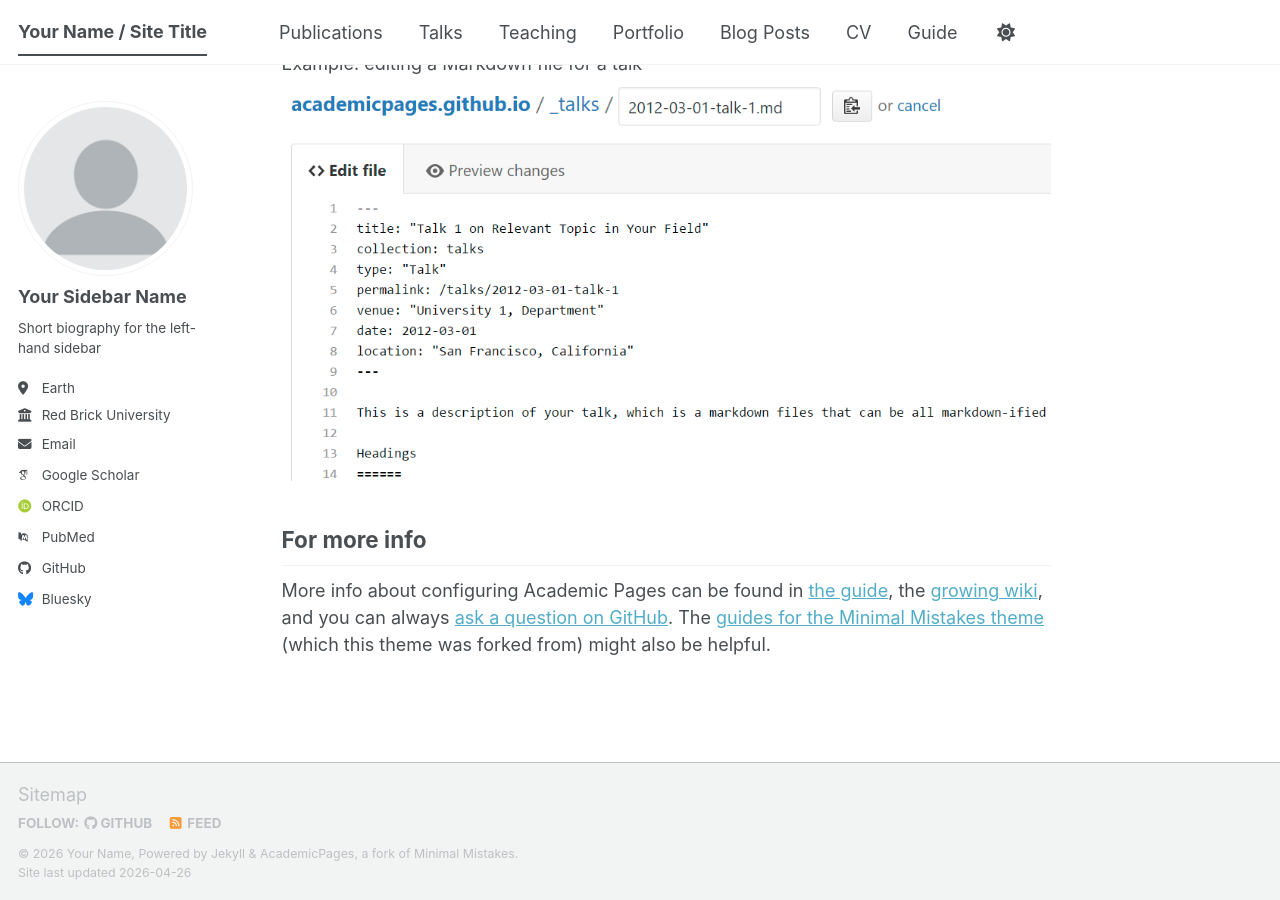
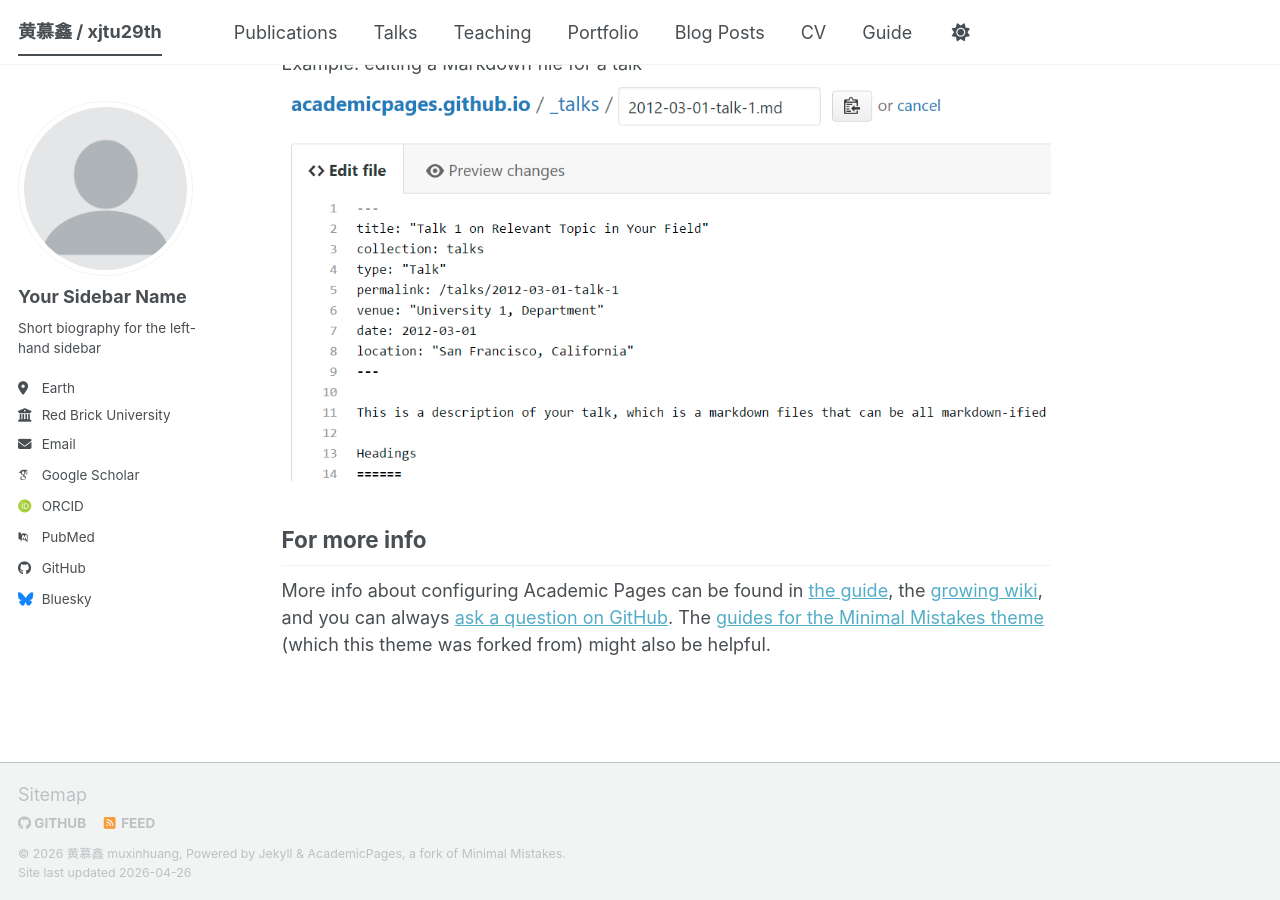
Before and after one commit to muxinhuang51-web/muxin-homepage, a Jekyll site: the page built from _pages/about.md, in a window 1280 px wide and 900 px high, scrolled down 2720 px. Built offline with Jekyll 4.4.1, drawn with Linux system fonts in a browser that asks for light colours; some web fonts are replaced; a script bundle is joined from its source files by our own code; library files that are not in the unit come from our copies.

Commit message:
Update site locale and title in config file

```diff
--- a/_config.yml
+++ b/_config.yml
@@ -7,11 +7,11 @@
 # server process.
 
 # Basic Site Settings
-locale                   : "en-US"
+locale                   : "xi'an"
 site_theme               : "default" # The available themes options are "default", "air", "sunrise", "mint", "dirt" and "contrast"
-title                    : "Your Name / Site Title"
+title                    : "黄慕鑫 / xjtu29th"
 title_separator          : "-"
-name                     : &name "Your Name"
+name                     : &name "黄慕鑫 muxinhuang"
 description              : &description "Your Name's academic portfolio"   # Update this with a general description of your site, this is the default if not overridden by a page
 url                      : https://academicpages.github.io # The base hostname & protocol for your site e.g. "https://[your GitHub username].github.io",
                                                            # or if you already have some other page hosted on Github then use "https://[your GitHub username].github.io/[Your Repo Name]"
```
